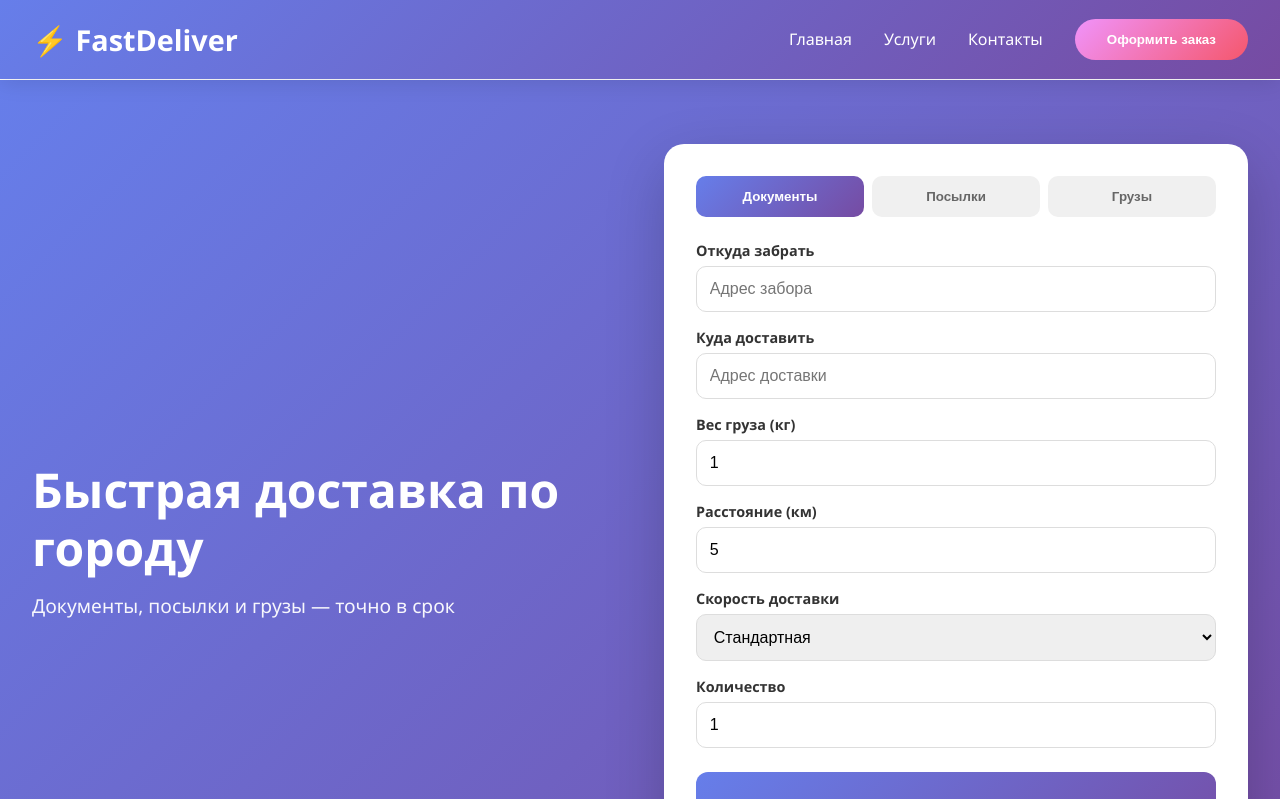
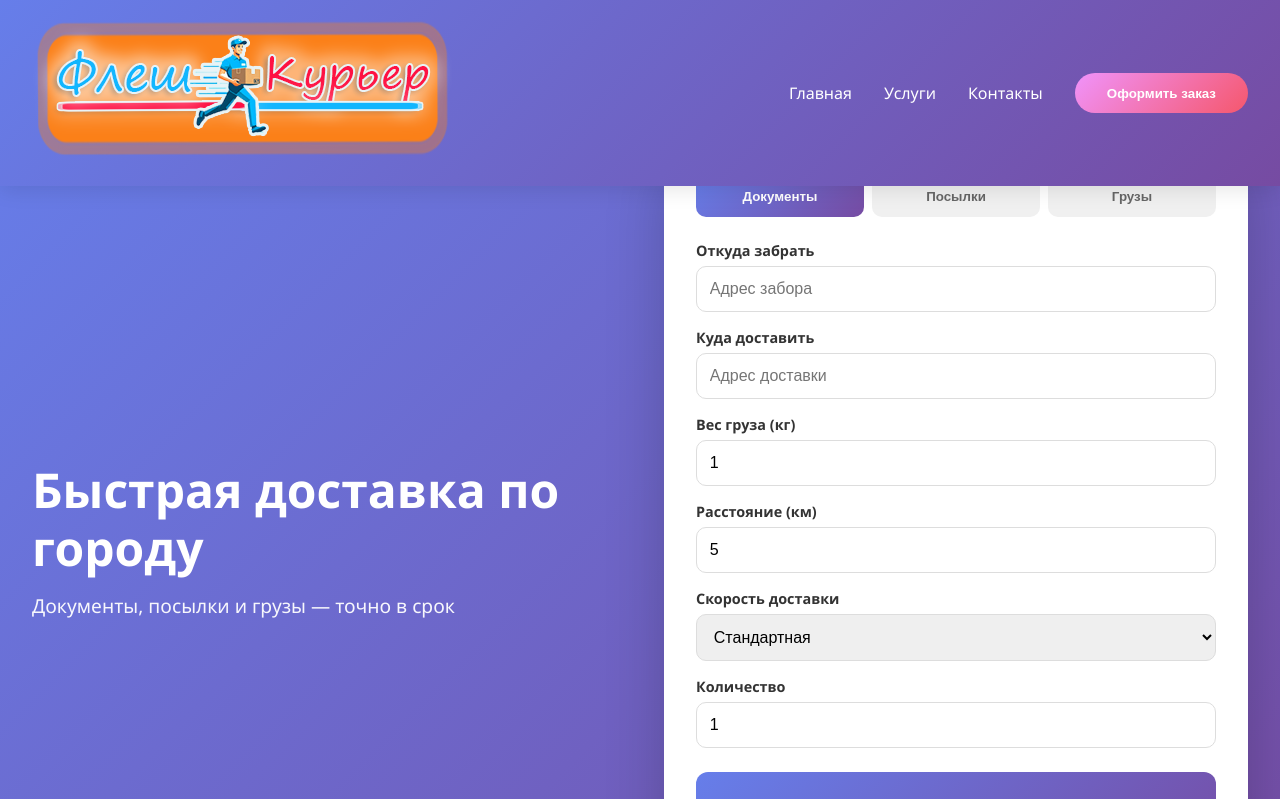
Before and after one commit to SayatDavtyan/orders-page, a React (Create React App) app: page / in a window 1280 px wide. Shown: the top 799 px of the page. Built offline with nearby package versions, Linux system fonts and the light colour scheme.

Commit message:
Replace logo text with image in header

```diff
--- a/src/App.js
+++ b/src/App.js
@@ -498,7 +498,7 @@ const CourierLanding = () => {
       `}</style>
 
       <header className="header">
-        <div className="logo">⚡ FastDeliver</div>
+        <div className="logo"><img src="/logo.png" /></div>
         <nav className="nav">
           <a onClick={() => document.getElementById('home').scrollIntoView({ behavior: 'smooth' })}>Главная</a>
           <a onClick={() => document.getElementById('services').scrollIntoView({ behavior: 'smooth' })}>Услуги</a>
```
